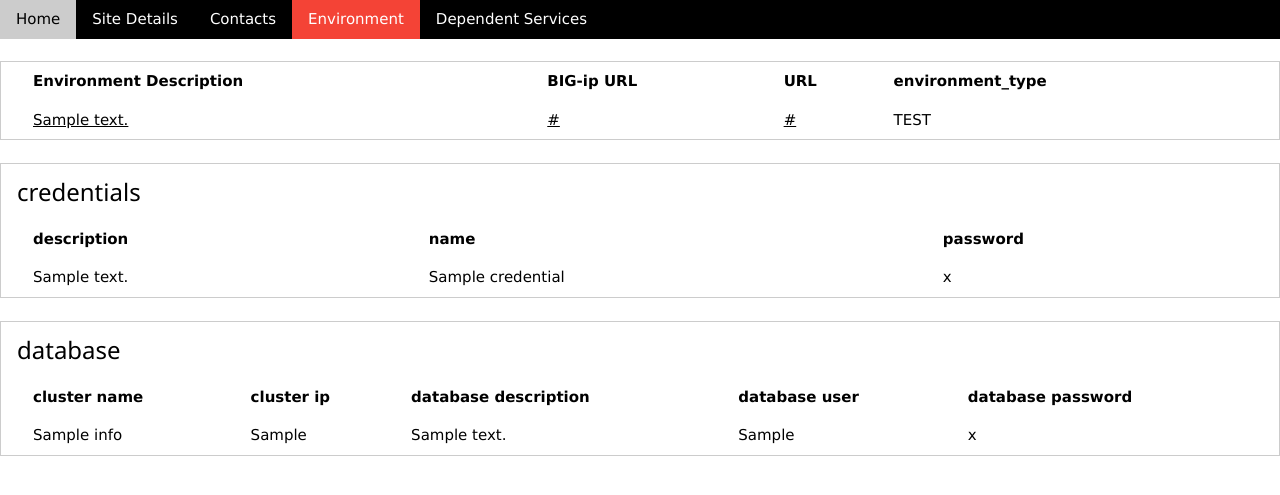
After one commit to Azzagog/django_alex_cmdb, a Django app: a page that uses steplogic/templates/steplogic/environment.html in a window 1280 px wide. The commit adds this page. Shown: the top 495 px of the page. Run offline with Django 3.2, Linux system fonts and the light colour scheme; tables that the repository leaves empty hold one stand-in row (values such as "Sample post").

Commit message:
credentials and db tables added

```diff
--- a/steplogic/models.py
+++ b/steplogic/models.py
@@ -74,25 +74,6 @@ class Servers(models.Model):
     def __str__(self):
         return self.server_name
 
-class Database_info(models.Model):
-    cluster_name = models.CharField(max_length=200)
-    cluster_ip = models.CharField(max_length=200)
-    database_desc = models.CharField(max_length=200)
-    user = models.CharField(max_length=200)
-    password = models.CharField(max_length=200)
-    db_version = models.TextChoices('DB_VERSION', "ORA12.X ORA18.X ORA19.X")
-
-    def __str__(self):
-        return self.cluster_name
-
-class Credentials(models.Model):
-    credential_name = models.CharField(max_length=200)
-    credential_secret = models.CharField(max_length=200)
-    credential_description = models.CharField(max_length=200)
-
-    def __str__(self):
-        return self.credential_name
-
 class Sites(models.Model):
     site_name = models.CharField(max_length=200, unique=True)
     service_name = models.ForeignKey(Service_name, on_delete=models.CASCADE)
@@ -117,10 +98,31 @@ class Env(models.Model):
     bigip_url = models.URLField(blank=True)
     url = models.URLField()
     environment_type = models.CharField(max_length=5, choices=ENVIRONMENT_TYPES)
-    credentials = models.ForeignKey(Credentials, on_delete=models.CASCADE)
-    database_info = models.ForeignKey(Database_info, on_delete=models.CASCADE)
+    #credentials = models.ForeignKey(Credentials, on_delete=models.CASCADE)
+    #database_info = models.ForeignKey(Database_info, on_delete=models.CASCADE)
     site = models.ForeignKey(Sites, on_delete=CASCADE)
 
 
     def __str__(self):
         return self.environment_description
+
+class Credentials(models.Model):
+    credential_name = models.CharField(max_length=200)
+    credential_secret = models.CharField(max_length=200)
+    credential_description = models.CharField(max_length=200)
+    environment = models.ForeignKey(Env, on_delete=CASCADE)
+
+    def __str__(self):
+        return self.credential_name
+
+class Database_info(models.Model):
+    cluster_name = models.CharField(max_length=200)
+    cluster_ip = models.CharField(max_length=200)
+    database_desc = models.CharField(max_length=200)
+    user = models.CharField(max_length=200)
+    password = models.CharField(max_length=200)
+    db_version = models.TextChoices('DB_VERSION', "ORA12.X ORA18.X ORA19.X")
+    environment = models.ForeignKey(Env, on_delete=CASCADE)
+
+    def __str__(self):
+        return self.cluster_name
--- a/steplogic/templates/steplogic/detail.html
+++ b/steplogic/templates/steplogic/detail.html
@@ -47,7 +47,7 @@
         <table>
             <tr><th>Environment Description</th><th>BIG-ip URL</th><th>URL</th><th>environment_type</th></tr>
         {% for environment in environment_list.all %}
-            <tr><td>{{ environment.environment_description }}</td><td><a href="{{ environment.bigip_url }}">{{ environment.bigip_url }}</a></td><td><a href="{{ environment.url }}">{{ environment.url }}</a></td><td>{{ environment.get_environment_type_display }}</td></tr>
+            <tr><td><a href="/steplogic/{{ site.site_name }}/{{ environment.environment_description }}">{{ environment.environment_description }}</a></td><td><a href="{{ environment.bigip_url }}">{{ environment.bigip_url }}</a></td><td><a href="{{ environment.url }}">{{ environment.url }}</a></td><td>{{ environment.get_environment_type_display }}</td></tr>
         {% endfor %}
         </table>
     </div>
--- /dev/null
+++ b/steplogic/templates/steplogic/environment.html
@@ -0,0 +1,48 @@
+<!DOCTYPE html>
+<html lang="en">
+<head>
+    <meta charset="UTF-8">
+    {% load static %}
+    <link rel="stylesheet" type="text/css" href="{% static 'css/w3.css' %}" />
+    <script src="{% static 'javascript/showDetails.js' %}"></script>
+    <script src="{% static 'javascript/sorttable.js' %}"></script>
+    <title>{{ site.site_name }}</title>
+</head>
+<body>
+    <div class="w3-bar w3-black">
+        <button class="w3-bar-item w3-button tablink" onclick="parent.location='/steplogic'">Home</button>
+        <button class="w3-bar-item w3-button tablink" onclick="showDetails(event,'site')">Site Details</button>
+        <button class="w3-bar-item w3-button tablink" onclick="showDetails(event,'contacts')">Contacts</button>
+        <button class="w3-bar-item w3-button tablink w3-red" onclick="showDetails(event,'environment')">Environment</button>
+        <button class="w3-bar-item w3-button tablink" onclick="showDetails(event,'dependent_service')">Dependent Services</button>
+    </div>
+    &nbsp;
+    <div id="environment" class="w3-container w3-border details" style="display:block">
+        <table class="sortable w3-table">
+            <tr><th>Environment Description</th><th>BIG-ip URL</th><th>URL</th><th>environment_type</th></tr>
+            <tr><td><a href="/steplogic/{{ site.site_name }}/{{ environment.get_environment_type_display }}">{{ environment.environment_description }}</a></td><td><a href="{{ environment.bigip_url }}">{{ environment.bigip_url }}</a></td><td><a href="{{ environment.url }}">{{ environment.url }}</a></td><td>{{ environment.get_environment_type_display }}</td></tr>
+        </table>
+    </div>
+    &nbsp;
+    <div id="credentials" class="w3-container w3-border details" style="display:block">
+        <h3>credentials</h3>
+        <table class="sortable w3-table">
+            <tr><th>description</th><th>name</th><th>password</th></tr>
+        {% for credential in credentials_list.all %}
+            <tr><td>{{ credential.credential_description }}</td><td>{{ credential.credential_name }}</td><td>{{ credential.credential_secret }}</td></tr>
+        {% endfor %}
+        </table>
+    </div>
+    &nbsp;
+    <div id="database_details" class="w3-container w3-border details" style="display:block">
+        <h3>database</h3>
+        <table class="sortable w3-table">
+            <tr><th>cluster name</th><th>cluster ip</th><th>database description</th><th>database user</th><th>database password</th></tr>
+        {% for database in database_list.all %}
+            <tr><td>{{ database.cluster_name }}</td><td>{{ database.cluster_ip }}</td><td>{{ database.database_desc }}</td><td>{{ database.user }}</td><td>{{ database.password }}</td></tr>
+        {% endfor %}
+        </table>
+    </div>
+
+</body>
+</html>
--- a/steplogic/urls.py
+++ b/steplogic/urls.py
@@ -6,5 +6,6 @@ urlpatterns = [
     path('', views.index, name='index'),
     path('<str:site_name>/', views.detail, name='detail'),
     path('<str:site_name>/edit', views.edit, name='detail'),
+    path('<str:site_name>/<str:environment_description>', views.Environment, name='environment'),
 
 ]
--- a/steplogic/views.py
+++ b/steplogic/views.py
@@ -4,6 +4,7 @@ from django.http.response import Http404, HttpResponseServerError
 from steplogic.models import *
 from django.http import HttpResponse
 from django.template import loader
+from django.contrib.auth.models import Permission, User
 
 
 def index(request):
@@ -48,6 +49,23 @@ def detail(request, site_name):
     }
     return HttpResponse(template.render(context, request))
 
+def Environment(request,site_name, environment_description):
+
+    template = loader.get_template('steplogic/environment.html')
+    site = Sites.objects.get(site_name=site_name)
+    environment = Env.objects.get(environment_description=environment_description)
+    credentials_list = Credentials.objects.filter(environment=environment)
+    database_list = Database_info.objects.filter(environment=environment)
+    print(type(environment))
+    context= {
+        'site': site,
+        'environment' : environment,
+        'credentials_list' : credentials_list,
+        'database_list' : database_list
+    }
+
+    return HttpResponse(template.render(context,request))
+
 def edit(request, site_name):
     response = "you are editing %s."
     return HttpResponse(response % site_name)
```
Also changed, not shown: steplogic/migrations/0005_auto_20210923_2107.py (added).
